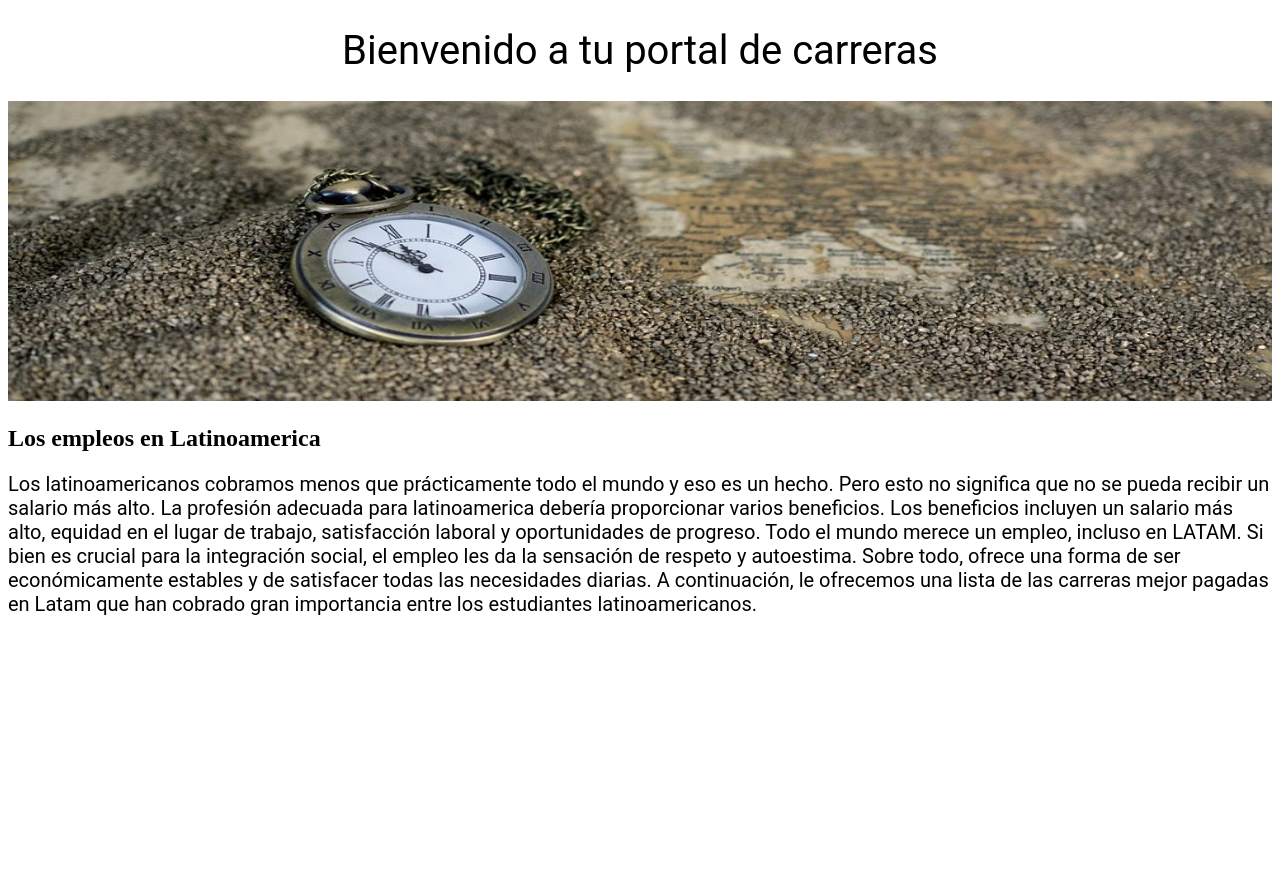
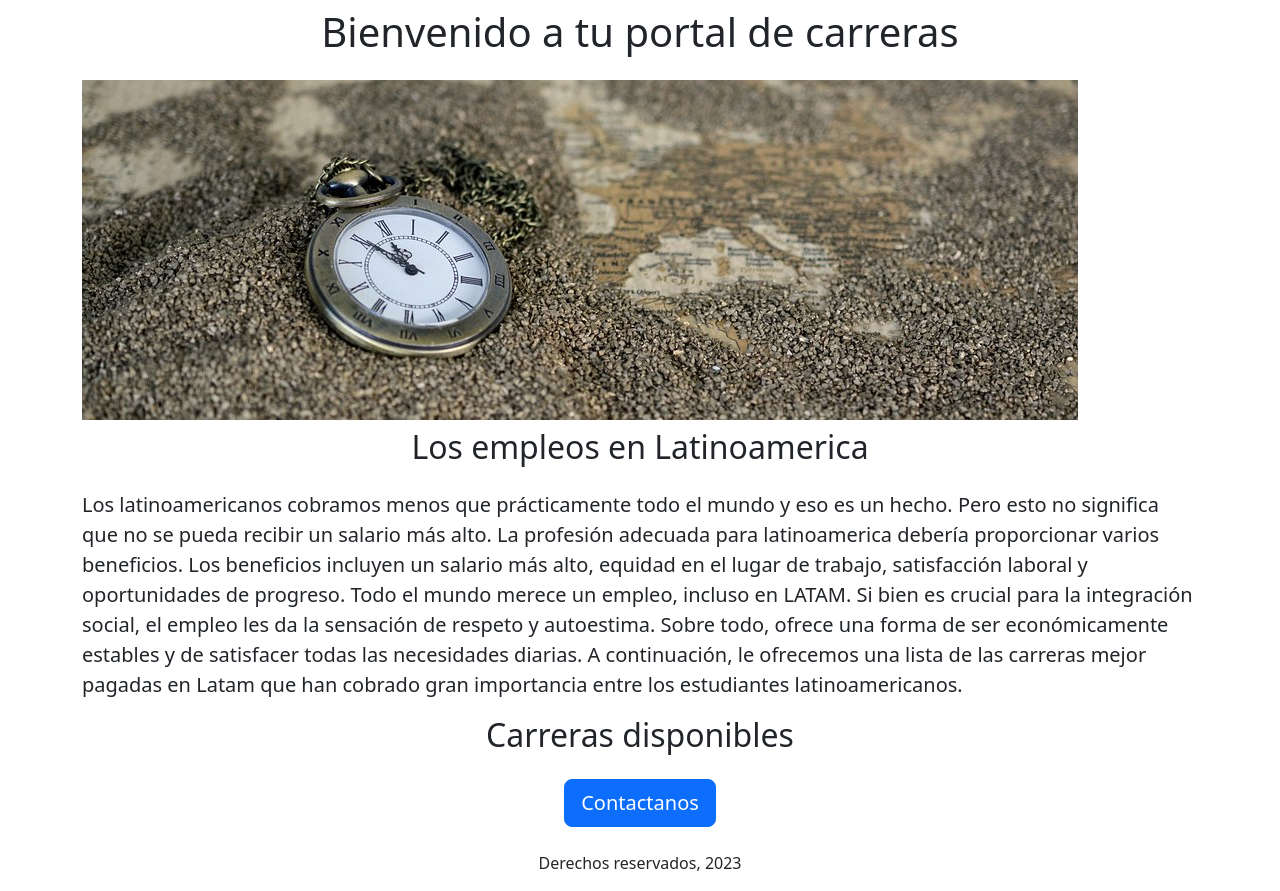
Before and after one commit to mauangelesm/website-carreras, a Flask app: page / in a window 1280 px wide. Before the commit the page ends 615 px from the top, so only its background shows below. Run offline with Flask 2, Linux system fonts and the light colour scheme.

Commit message:
Addng CSS Classes

```diff
--- a/templates/home.html
+++ b/templates/home.html
@@ -2,34 +2,23 @@
 <html>
 <head>
   <title>Portal de Carreras</title>
+  <meta charset="utf-8">
+  <meta name="viewport" content="width=device-width, initial-scale=1">
+  <link href="https://cdn.jsdelivr.net/npm/bootstrap@5.3.0-alpha1/dist/css/bootstrap.min.css" rel="stylesheet" integrity="sha384-GLhlTQ8iRABdZLl6O3oVMWSktQOp6b7In1Zl3/Jr59b6EGGoI1aFkw7cmDA6j6gD" crossorigin="anonymous">
   <style>
-
-    h1 {
-      font-size: 40px;
-      font-family: Roboto;
-      font-weight: normal;
-      text-align:center;
+    #banner: {
+      height: 360px;
+      width: 100%;
+      object-fitcover;
     }
-
-    #banner {
-      width:100%;
-      height:300px;
-    }
-
-     #info1 {
-      font-size: 20px;
-      font-family: Roboto;
-      font-weight: normal;
-      text-align: left;
-    }
-
   </style>
 </head>
 <body>
-  <h1>Bienvenido a tu portal de carreras</h1>
-  <img id="banner" src='https://website-carreras.mauricioangeles.repl.co/static/pocket-watch-1637396__340.jpg' height=200px>
-  <h2>Los empleos en Latinoamerica </h2>
-    <p id="info1">
+  <div class="container">
+  <h1 class="text-center mt-2 mb-4">Bienvenido a tu portal de carreras</h1>
+  <img class="img-fluid" id="banner" src='https://website-carreras.mauricioangeles.repl.co/static/pocket-watch-1637396__340.jpg'>
+  <h2 class="text-center mt-2 mb-4">Los empleos en Latinoamerica </h2>
+    <p class="lead">
     Los latinoamericanos cobramos menos que prácticamente todo el mundo y eso es un hecho. Pero esto no significa que no se pueda recibir un salario más alto.
 
 La profesión adecuada para latinoamerica debería proporcionar varios beneficios. Los beneficios incluyen un salario más alto, equidad en el lugar de trabajo, satisfacción laboral y oportunidades de progreso.
@@ -38,5 +27,15 @@ Todo el mundo merece un empleo, incluso en LATAM. Si bien es crucial para la int
 
 A continuación, le ofrecemos una lista de las carreras mejor pagadas en Latam que han cobrado gran importancia entre los estudiantes latinoamericanos.
       </p>
+
+     <h2 class="text-center mt-2 mb-4">Carreras disponibles</h2>
+    <div>
+      <div class="text-center">
+      <button type="button" class="btn btn-primary btn-lg">Contactanos</button>
+      <p class="mt-4">
+        Derechos reservados, 2023
+      </p>
+      </div>
+    </div>
 </body>
 </html>
```
